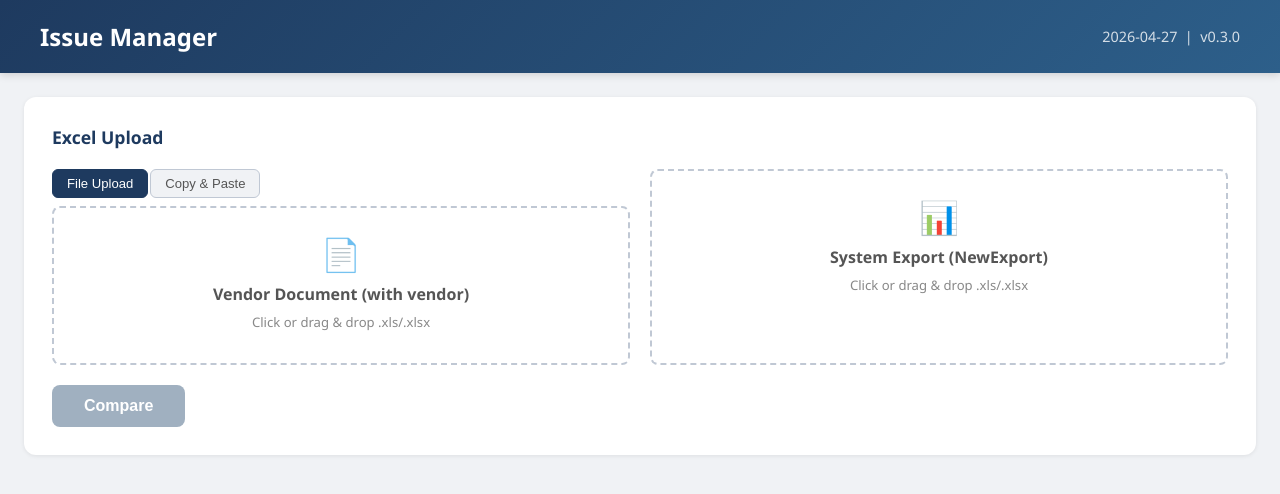
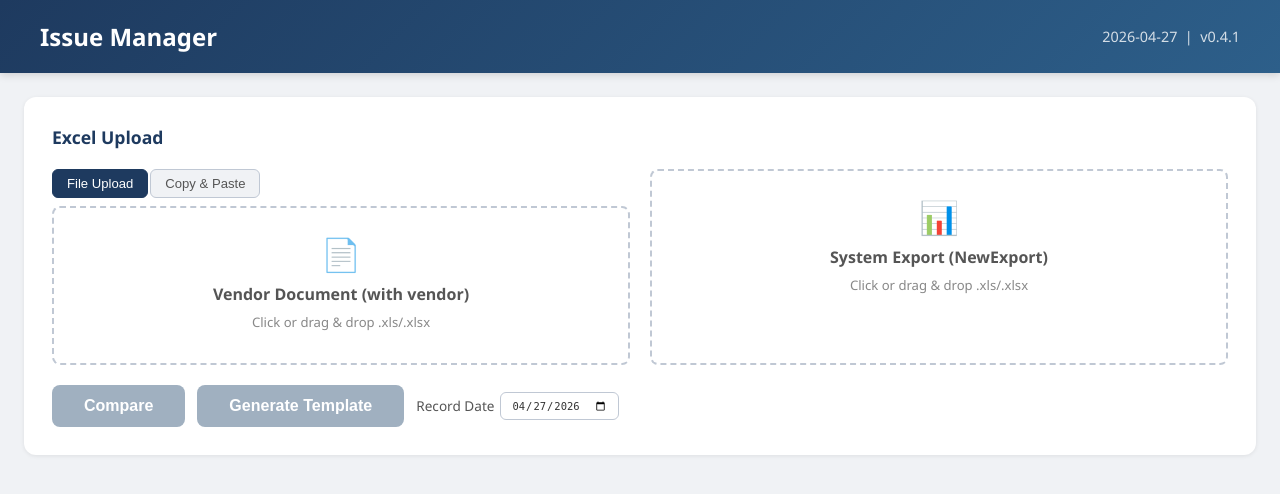
Before and after one commit to umfanet/issueManager, a Flask app: page / in a window 1280 px wide. Shown: the top 494 px of the page. Run offline with Flask 3, Linux system fonts and the light colour scheme.

Commit message:
v0.4.1: Add vendor template generation and record date selection
- Add Generate Template button to create vendor Excel from system export
- Add Record Date picker to specify history recording date
- Make DB path portable (stored next to exe instead of user home)
- Expand build.bat with auto-version, icon, and additional hidden imports

Co-Authored-By: Claude Opus 4.6 (1M context) <noreply@anthropic.com>

```diff
--- a/app.py
+++ b/app.py
@@ -8,7 +8,7 @@ from flask import Flask, render_template, request, send_file, jsonify
 from config import VERSION, PORT, MAX_UPLOAD_SIZE
 from parser import parse_vendor_file, parse_vendor_paste, parse_system_file
 from comparator import compare_issues, generate_statistics
-from exporter import export_updated_vendor_file
+from exporter import export_updated_vendor_file, export_vendor_template
 from database import upsert_issues, get_all_timelines, get_bottleneck_analysis
 from datetime import datetime
 
@@ -63,8 +63,9 @@ def compare():
         app.config['LAST_RESULT'] = result
 
         # Record status history in DB
+        record_date = request.form.get('record_date', '').strip() or None
         all_active = result['common'] + result['system_only']
-        db_counts = upsert_issues(all_active)
+        db_counts = upsert_issues(all_active, record_date=record_date)
 
         return jsonify({
             'stats': stats,
@@ -96,6 +97,33 @@ def download():
     )
 
 
+@app.route('/generate-template', methods=['POST'])
+def generate_template():
+    system_file = request.files.get('system_file')
+    if not system_file:
+        return jsonify({'error': '시스템 파일을 업로드해주세요.'}), 400
+
+    try:
+        system_bytes = system_file.read()
+        system_issues = parse_system_file(system_bytes, filename=system_file.filename)
+
+        if not system_issues:
+            return jsonify({'error': '시스템 파일에서 이슈를 찾을 수 없습니다.'}), 400
+
+        output_path = os.path.join(UPLOAD_FOLDER, 'vendor_template.xlsx')
+        export_vendor_template(system_issues, output_path)
+
+        return send_file(
+            output_path,
+            as_attachment=True,
+            download_name=f'vendor_template_{datetime.now().strftime("%Y%m%d_%H%M%S")}.xlsx',
+        )
+    except Exception as e:
+        import traceback
+        traceback.print_exc()
+        return jsonify({'error': f'처리 중 오류 발생: {str(e)}'}), 500
+
+
 @app.route('/timeline', methods=['GET'])
 def timeline():
     try:
--- a/database.py
+++ b/database.py
@@ -45,14 +45,15 @@ def _init_tables(conn):
     conn.commit()
 
 
-def upsert_issues(issues):
+def upsert_issues(issues, record_date=None):
     """Update or insert issues and track status changes.
 
     issues: list of dicts with keys: ID/IDWORKITEM, HEADLINE, Status, Module, Owner, Tag
+    record_date: date string (YYYY-MM-DD) to use for history. Defaults to today.
     Returns: dict with counts of new, updated, status_changed
     """
     conn = get_db()
-    today = date.today().isoformat()
+    today = record_date or date.today().isoformat()
     now = datetime.now().isoformat()
 
     counts = {'new': 0, 'updated': 0, 'status_changed': 0}
--- a/exporter.py
+++ b/exporter.py
@@ -144,6 +144,35 @@ def _write_summary_sheet(ws, result):
     _auto_column_width(ws)
 
 
+def export_vendor_template(system_issues, output_path):
+    """Generate standard vendor template from system export data."""
+    wb = openpyxl.Workbook()
+    ws = wb.active
+    ws.title = 'Issue List'
+    _write_header(ws)
+
+    for idx, issue in enumerate(system_issues, 1):
+        row = idx + 1
+        values = [
+            idx,
+            issue.get('ID', ''),
+            issue.get('Headline', ''),
+            'New',
+            '',  # Comments - empty for vendor to fill
+            '',  # Module
+            '',  # Owner
+            issue.get('Days since Opened', ''),
+            issue.get('Tag', ''),
+        ]
+        for col_idx, val in enumerate(values, 1):
+            cell = ws.cell(row=row, column=col_idx, value=val)
+            cell.border = THIN_BORDER
+            cell.alignment = Alignment(vertical='center', wrap_text=True)
+
+    _auto_column_width(ws)
+    wb.save(output_path)
+
+
 def _auto_column_width(ws):
     for col in ws.columns:
         max_len = 0
--- a/static/app.js
+++ b/static/app.js
@@ -1,9 +1,12 @@
 // === Date Display ===
 const now = new Date();
-document.getElementById('currentDate').textContent =
-    now.getFullYear() + '-' +
+const todayStr = now.getFullYear() + '-' +
     String(now.getMonth()+1).padStart(2,'0') + '-' +
     String(now.getDate()).padStart(2,'0');
+document.getElementById('currentDate').textContent = todayStr;
+
+// Set default record date to today
+document.getElementById('recordDate').value = todayStr;
 
 // === DOM References ===
 const vendorFile = document.getElementById('vendorFile');
@@ -95,10 +98,13 @@ vendorPasteArea.addEventListener('input', () => {
     checkReady();
 });
 
+const templateBtn = document.getElementById('templateBtn');
+
 function checkReady() {
     const vendorOk = vendorMode === 'file' ? vendorFile.files.length > 0 : vendorPasteArea.value.trim().length > 0;
     const systemOk = systemFile.files.length > 0;
     compareBtn.disabled = !(vendorOk && systemOk);
+    templateBtn.disabled = !systemOk;
 }
 
 // === Rendering ===
@@ -238,6 +244,7 @@ async function doCompare() {
         formData.append('vendor_paste', vendorPasteArea.value);
     }
     formData.append('system_file', systemFile.files[0]);
+    formData.append('record_date', document.getElementById('recordDate').value);
 
     const loading = document.getElementById('loading');
     const errorMsg = document.getElementById('errorMsg');
@@ -304,3 +311,47 @@ async function doCompare() {
 function doDownload() {
     window.location.href = '/download';
 }
+
+async function doGenerateTemplate() {
+    const formData = new FormData();
+    formData.append('system_file', systemFile.files[0]);
+
+    const loading = document.getElementById('loading');
+    const errorMsg = document.getElementById('errorMsg');
+    errorMsg.style.display = 'none';
+    loading.classList.add('active');
+    templateBtn.disabled = true;
+
+    try {
+        const resp = await fetch('/generate-template', { method: 'POST', body: formData });
+
+        if (!resp.ok) {
+            let errMsg = 'Template generation failed.';
+            try {
+                const data = await resp.json();
+                errMsg = data.error || errMsg;
+            } catch (e) {}
+            errorMsg.textContent = errMsg;
+            errorMsg.style.display = 'block';
+            return;
+        }
+
+        // Download the file
+        const blob = await resp.blob();
+        const url = URL.createObjectURL(blob);
+        const a = document.createElement('a');
+        a.href = url;
+        a.download = resp.headers.get('Content-Disposition')?.split('filename=')[1] || 'vendor_template.xlsx';
+        document.body.appendChild(a);
+        a.click();
+        a.remove();
+        URL.revokeObjectURL(url);
+
+    } catch (err) {
+        errorMsg.textContent = 'Error: ' + err.message;
+        errorMsg.style.display = 'block';
+    } finally {
+        loading.classList.remove('active');
+        templateBtn.disabled = false;
+    }
+}
--- a/static/style.css
+++ b/static/style.css
@@ -153,10 +153,37 @@ body {
     color: white;
 }
 .btn-download:hover { background: #218838; }
+.btn-template {
+    background: #0d6efd;
+    color: white;
+}
+.btn-template:hover { background: #0b5ed7; }
+.btn-template:disabled {
+    background: #a0b0c0;
+    cursor: not-allowed;
+}
 .btn-row {
     display: flex;
     gap: 12px;
     align-items: center;
+}
+.date-input {
+    display: flex;
+    align-items: center;
+    gap: 6px;
+    font-size: 0.85em;
+    color: #555;
+}
+.date-input label {
+    font-weight: 500;
+    white-space: nowrap;
+}
+.date-input input[type="date"] {
+    padding: 6px 10px;
+    border: 1px solid #c0c8d4;
+    border-radius: 6px;
+    font-size: 0.95em;
+    color: #333;
 }
 
 /* === Loading === */
--- a/templates/index.html
+++ b/templates/index.html
@@ -45,6 +45,11 @@
             </div>
             <div class="btn-row">
                 <button class="btn btn-primary" id="compareBtn" disabled onclick="doCompare()">Compare</button>
+                <button class="btn btn-template" id="templateBtn" disabled onclick="doGenerateTemplate()">Generate Template</button>
+                <div class="date-input">
+                    <label for="recordDate">Record Date</label>
+                    <input type="date" id="recordDate">
+                </div>
                 <button class="btn btn-download" id="downloadBtn" style="display:none" onclick="doDownload()">Download Updated Excel</button>
                 <div class="loading" id="loading">
                     <div class="spinner"></div>
```
Also changed, not shown: config.py (+9 -3 lines), 1 other file.
